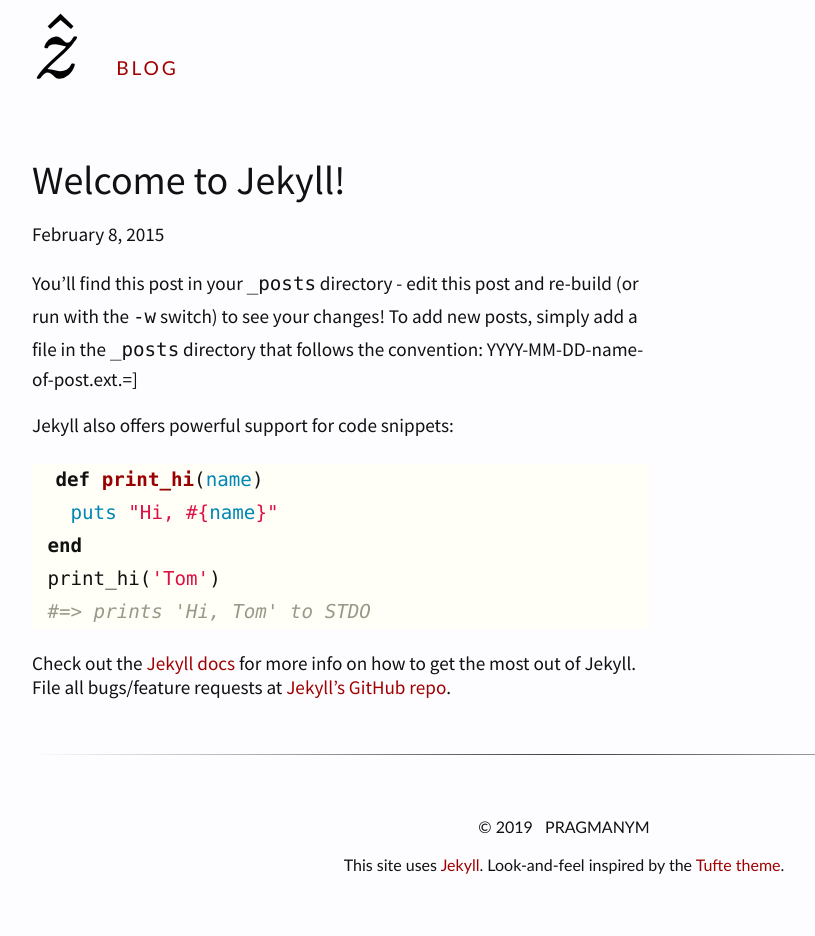
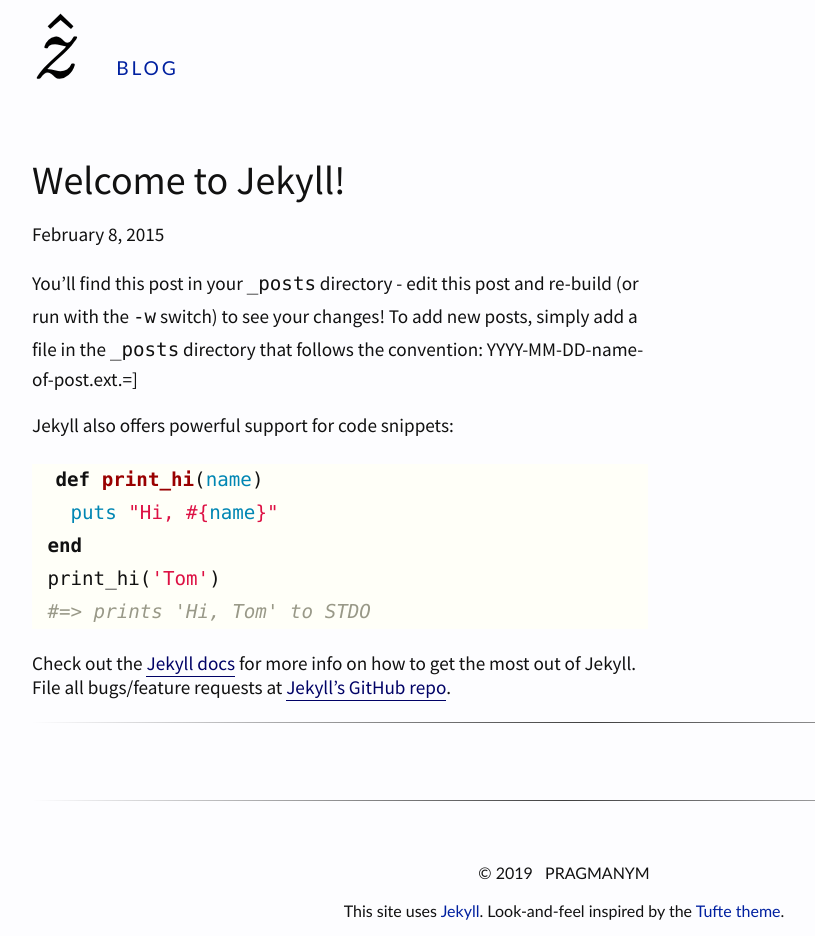
Before and after one commit to danabo/zhat, a Jekyll site: the page built from _posts/2015-02-08-welcome-to-jekyll.md, in a window 1280 px wide. Shown: the whole page, without its empty margins (128-943 px from the left). Built offline with Jekyll 4.4.1, drawn with Linux system fonts in a browser that asks for light colours; some web fonts are replaced; comment, search, counter and statistics services are not loaded; before the commit the page ends 900 px from its top, so only the background shows below that.

Commit message:
More style changes and disqus install

```diff
--- a/_config.yml
+++ b/_config.yml
@@ -23,3 +23,10 @@
   branch: master
 plugins:
   - jekyll-target-blank
+
+defaults:
+  -
+    scope:
+      path: "" # an empty string here means all files in the project
+    values:
+      comments: true
--- /dev/null
+++ b/_includes/disqus.html
@@ -0,0 +1,28 @@
+<!-- http://sgeos.github.io/jekyll/disqus/2016/02/15/adding-disqus-to-a-jekyll-blog.html -->
+
+{% if page.comments %}
+
+<hr class="slender" />
+
+<div id="disqus_thread"></div>
+<script>
+
+/**
+*  RECOMMENDED CONFIGURATION VARIABLES: EDIT AND UNCOMMENT THE SECTION BELOW TO INSERT DYNAMIC VALUES FROM YOUR PLATFORM OR CMS.
+*  LEARN WHY DEFINING THESE VARIABLES IS IMPORTANT: https://disqus.com/admin/universalcode/#configuration-variables*/
+/*
+var disqus_config = function () {
+this.page.url = PAGE_URL;  // Replace PAGE_URL with your page's canonical URL variable
+this.page.identifier = PAGE_IDENTIFIER; // Replace PAGE_IDENTIFIER with your page's unique identifier variable
+};
+*/
+(function() { // DON'T EDIT BELOW THIS LINE
+var d = document, s = d.createElement('script');
+s.src = 'https://zhat.disqus.com/embed.js';
+s.setAttribute('data-timestamp', +new Date());
+(d.head || d.body).appendChild(s);
+})();
+</script>
+<noscript>Please enable JavaScript to view the <a href="https://disqus.com/?ref_noscript">comments powered by Disqus.</a></noscript>
+
+{% endif %}
--- a/_layouts/post.html
+++ b/_layouts/post.html
@@ -5,3 +5,5 @@
 <p class="subtitle">{{ page.date | date: "%B %-d, %Y" }}</p>
 
 {{ content }}
+
+{% include disqus.html %}
--- a/_plugins/fixme.rb
+++ b/_plugins/fixme.rb
@@ -8,8 +8,10 @@
     end
 
     def render(context)
-      contents = super
-      "<span class='fixme'>#{contents}</span>"
+      if 'development' == (ENV['JEKYLL_ENV'] || 'development') then
+        contents = super
+        "<span class='fixme'>#{contents}</span>"
+      end
     end
   end
 end
--- a/_sass/_settings.scss
+++ b/_sass/_settings.scss
@@ -8,7 +8,7 @@
 
 $text-color: #111;
 $bg-color: #fdfdff;
-$contrast-color: #a00000;
+$contrast-color: #0020a0;
 $border-color: #333333;
-$link-style: color; // choices are 'color' or 'underline'. Default is color using $contrast-color set above
+$link-style: underline; // choices are 'color' or 'underline'. Default is color using $contrast-color set above
 $col-width: 55%;
--- a/css/tufte.scss
+++ b/css/tufte.scss
@@ -61,11 +61,11 @@
   text-decoration: none;
 }
 
-p > a { @if $link-style == underline
+p > a, .marginnote-inner > a { @if $link-style == underline
     {
-      color: $text-color;
+      color: #000266;
       text-decoration: none;
-      border-bottom: 1px solid #777;
+      border-bottom: 1px solid #000266;
       padding-bottom: 1px;
     }
     @else
@@ -248,9 +248,9 @@
                          position: relative; }
 
 // Margin-note style and hover effect
-.marginnote-ref {background-color: #e9eeff; padding: 0.2rem; margin: -0.2rem; border-radius: 0.5rem;}
+.marginnote-ref {background-color: #e9eeff; position: relative; z-index: -10; padding: 0.15rem; margin: -0.15rem; padding-top: 0; margin-top: 0; border-radius: 0.5rem;}
 .marginnote-inner {padding: 0.25rem; padding-left: 0.5rem; padding-right: 0.5rem; display: inline-block; line-height: 1.231; border: 1px dashed transparent; border-radius: 0.75rem;}
-.marginnote-outer:hover>.marginnote-ref {background-color: #b0b8ff;}
+.marginnote-outer:hover>.marginnote-ref {background-color: #b0b8ff; z-index: 10;}
 .marginnote-outer:hover>.marginnote>.marginnote-inner {background-color: #e8eeff; border: 1px dashed gray}
 
 
```
